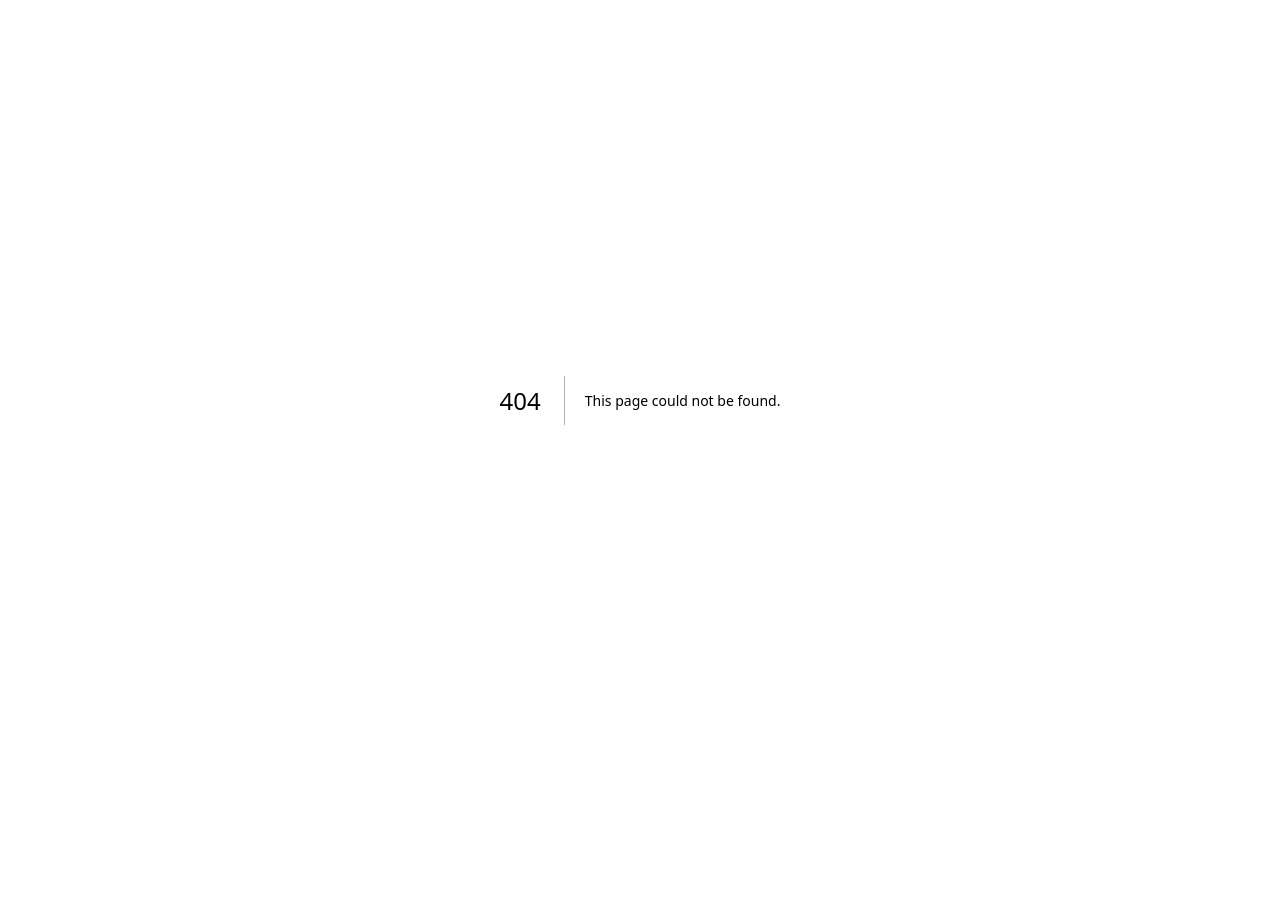
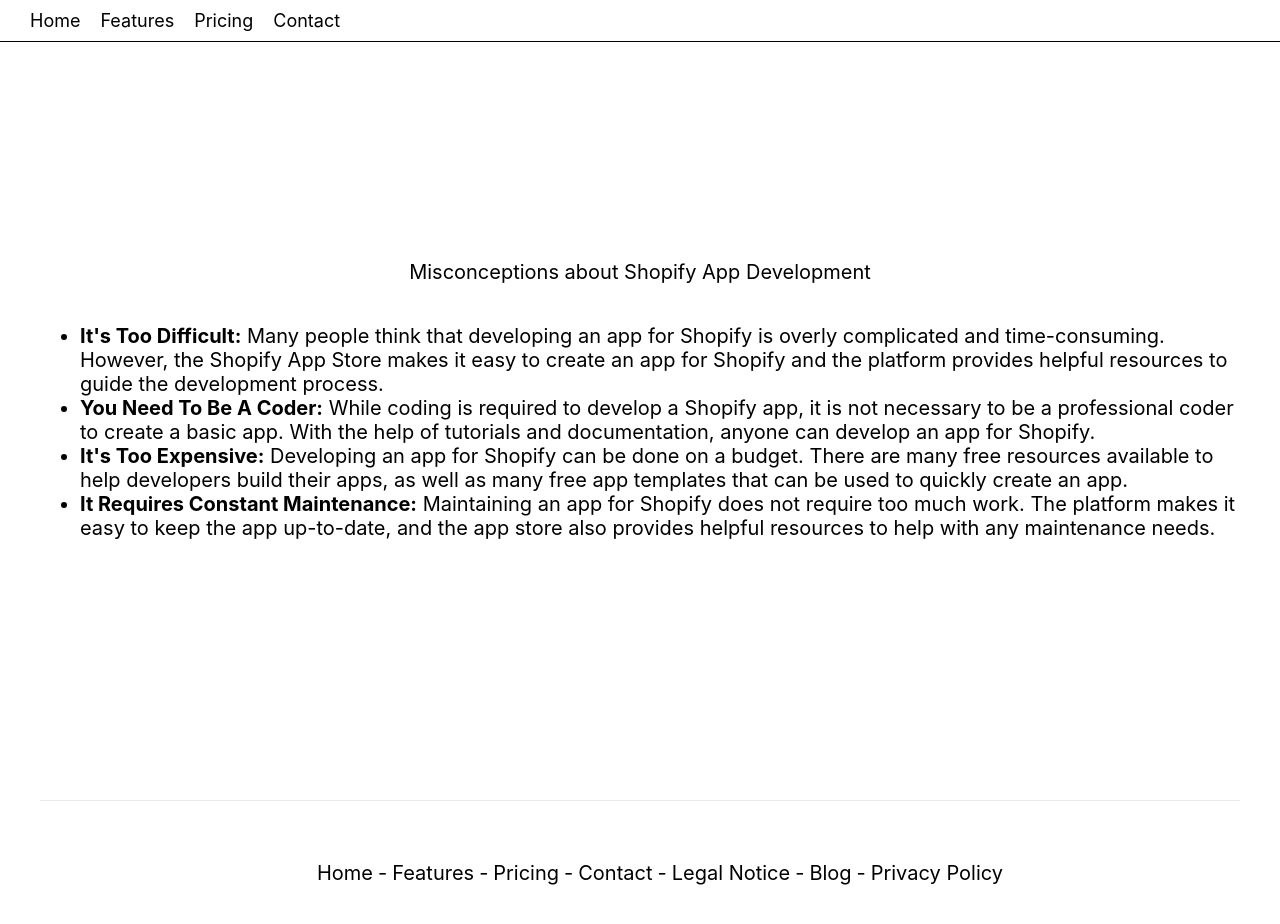
Before and after one commit to Bettelstab/kickify-io, a Next.js app: page /learn/misconceptions-about-shopify-app-development in a window 1280 px wide. Before the commit this address had no page. Shown: the top 924 px of the page. Before the commit the page ends 800 px from the top, so only its background shows below. Built offline with nearby package versions, Linux system fonts and the light colour scheme.

Commit message:
Add common misconceptions to knowledge base

```diff
--- /dev/null
+++ b/pages/learn/misconceptions-about-shopify-app-development/index.tsx
@@ -0,0 +1,40 @@
+import BasicPage from "/components/basic-page/BasicPage";
+
+export default function MisconceptionsAboutShopifyAppDevelopment() {
+  return (
+    <BasicPage
+      title="Misconceptions about Shopify App Development"
+      description="What are the most common misconceptions about Shopify App Development?"
+    >
+      <p>Misconceptions about Shopify App Development</p>
+
+      <ul>
+        <li>
+          <strong>It's Too Difficult:</strong> Many people think that developing
+          an app for Shopify is overly complicated and time-consuming. However,
+          the Shopify App Store makes it easy to create an app for Shopify and
+          the platform provides helpful resources to guide the development
+          process.
+        </li>
+        <li>
+          <strong>You Need To Be A Coder:</strong> While coding is required to
+          develop a Shopify app, it is not necessary to be a professional coder
+          to create a basic app. With the help of tutorials and documentation,
+          anyone can develop an app for Shopify.
+        </li>
+        <li>
+          <strong>It's Too Expensive:</strong> Developing an app for Shopify can
+          be done on a budget. There are many free resources available to help
+          developers build their apps, as well as many free app templates that
+          can be used to quickly create an app.
+        </li>
+        <li>
+          <strong>It Requires Constant Maintenance:</strong> Maintaining an app
+          for Shopify does not require too much work. The platform makes it easy
+          to keep the app up-to-date, and the app store also provides helpful
+          resources to help with any maintenance needs.
+        </li>
+      </ul>
+    </BasicPage>
+  );
+}
```
